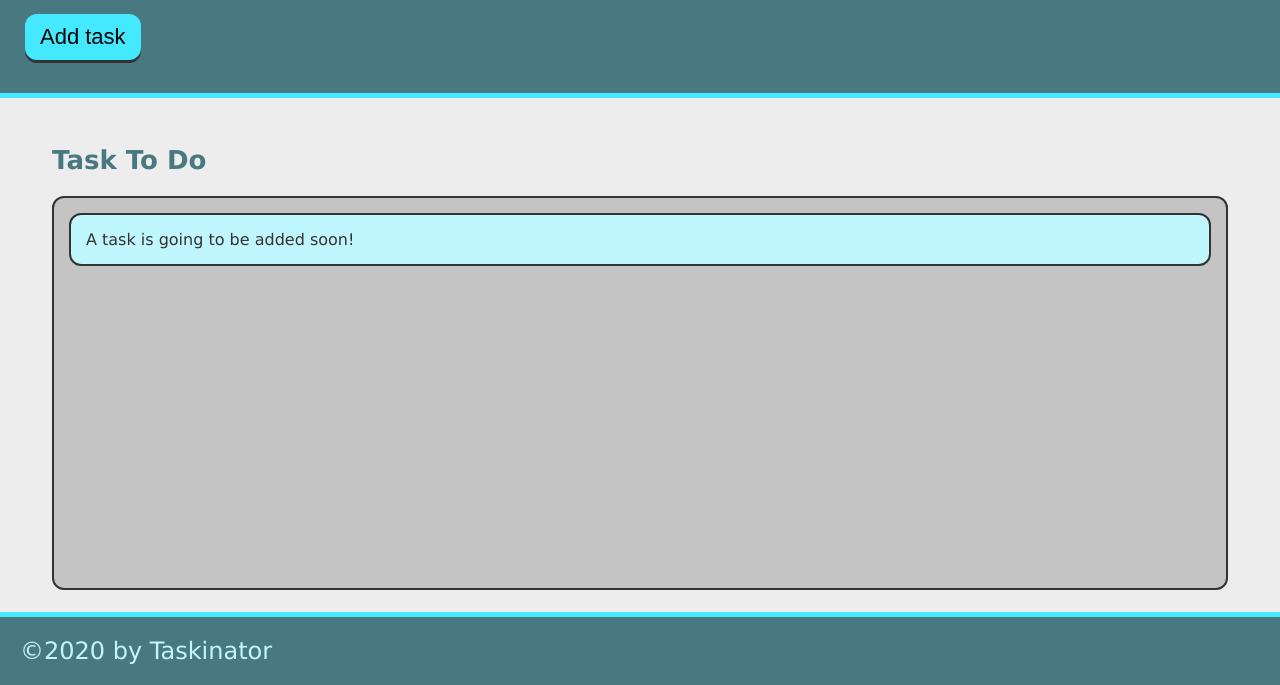
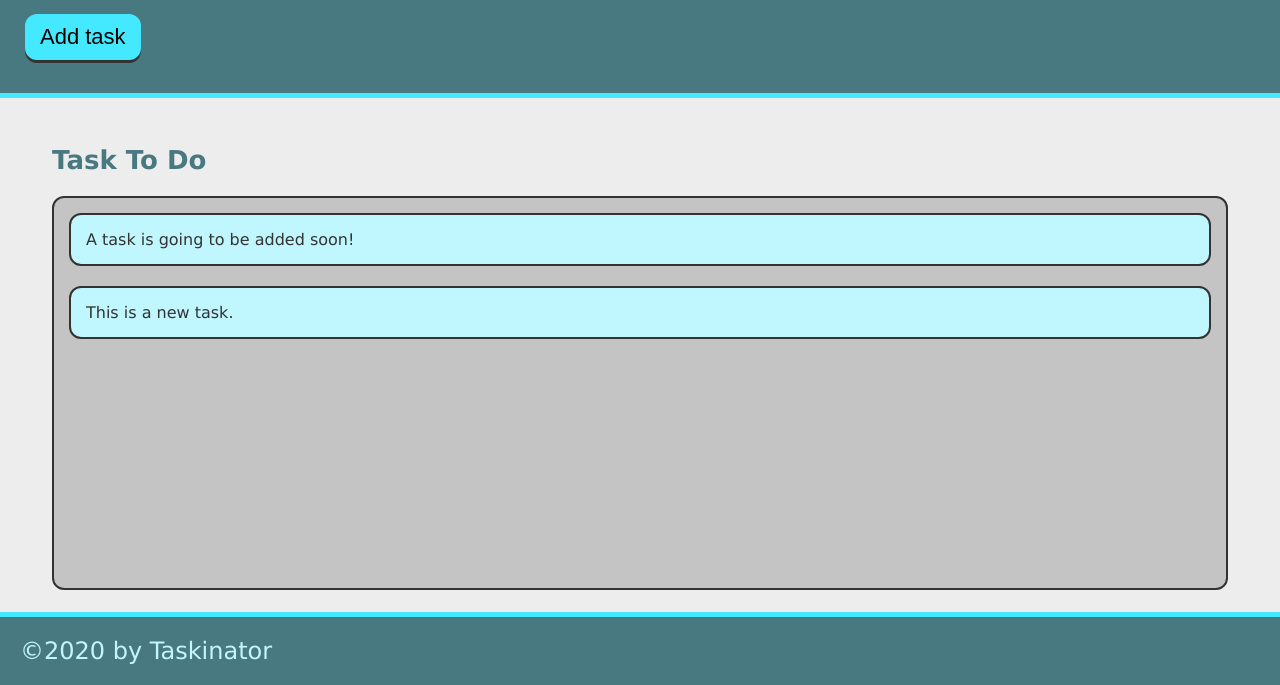
Before and after one commit to mukukuu/taskinator, a plain HTML site: page index.html in a window 1280 px wide. Both pictures are taken after a click on the button "Add task". Shown: the part 115-800 px from the top of the page. Drawn offline with Linux system fonts and the light colour scheme.

Commit message:
add function to add task

```diff
--- a/assets/js/script.js
+++ b/assets/js/script.js
@@ -0,0 +1,12 @@
+var buttonEl = document.querySelector("#save-task");
+var tasksToDoEl = document.querySelector("#tasks-to-do");
+
+
+var createTaskHandler = function() {
+    var listItemEl = document.createElement("li");
+    listItemEl.className = "task-item";
+    listItemEl.textContent = "This is a new task.";
+    tasksToDoEl.appendChild(listItemEl);
+};
+
+buttonEl.addEventListener("click", createTaskHandler);
--- a/index.html
+++ b/index.html
@@ -11,13 +11,13 @@
     <header>
         <h1 class="page-title">Taskinator</h1>
         <p>Click the button below to add a new task!</p>
-        <button class="btn">Add task</button>
+        <button id="save-task" class="btn">Add task</button>
     </header>
 
 <main class="page-content">
     <section class="task-list-wrapper">
         <h2 class="list-title">Task To Do</h2>
-        <ul class="task-list">
+        <ul class="task-list" id="tasks-to-do">
             <li class="task-item">A task is going to be added soon!</li>
         </ul>
     </section>
```
